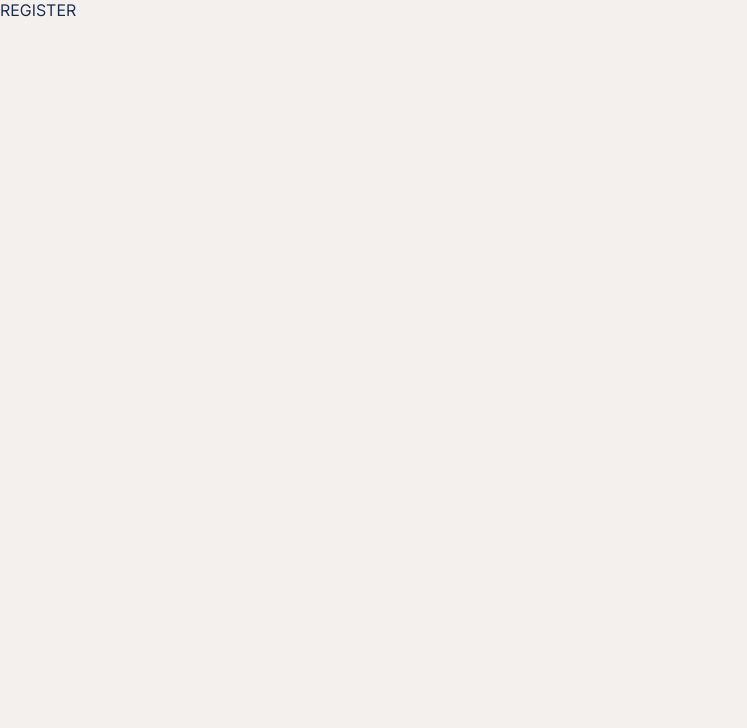
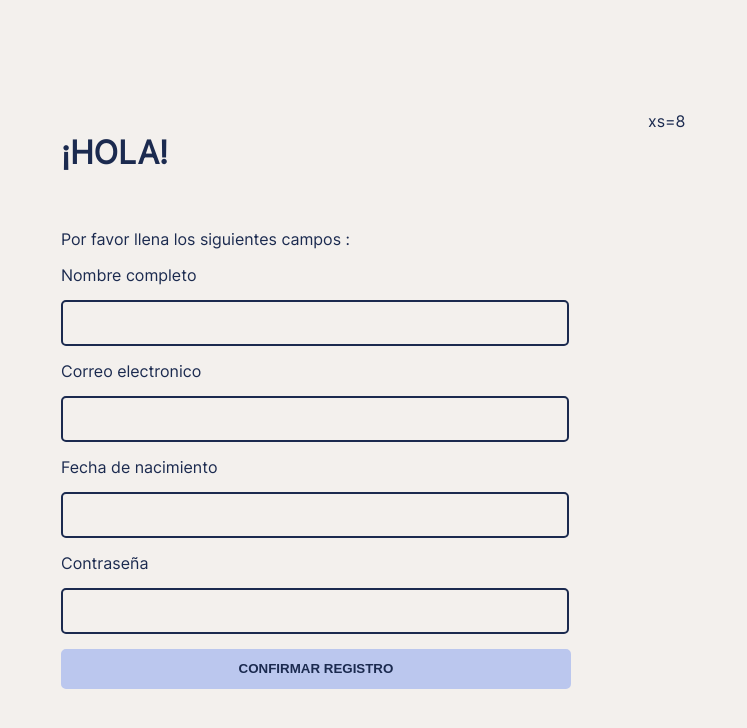
Before and after one commit to paovarizo/centro-educativo-platon, a React (Create React App) app: page /register in a window 1280 px wide. Shown: the top 728 px of the page, without its empty margins (0-747 px from the left). Built offline with nearby package versions, Linux system fonts and the light colour scheme.

Commit message:
add register form

```diff
--- a/src/components/Register/Register.scss
+++ b/src/components/Register/Register.scss
@@ -0,0 +1,41 @@
+@import '../../styles/base';
+
+
+body{
+    background: $color-beige;
+    font-family: $font-inter-regular;
+    color: $color-blue;
+}
+label{
+    display: block;
+}
+input{
+    display: block;
+}
+button{
+    display: block;
+}
+
+.Grid-container{
+    height: 100vh;
+    display: flex;
+    align-items: center;
+}
+.input-mail,.input-password, .input-name, .input-date-birth{
+    width: 500px;
+    height: 40px;
+    border: 2px solid $color-blue;
+    border-radius: 5px;
+    background: transparent;
+    margin-top: 15px;
+    margin-bottom: 15px;
+}
+.button-enter{
+    width: 510px;
+    height: 40px;
+    background-color: $color-blue-light;
+    color: $color-blue;
+    font-weight: bold;
+    border: 2px solid $color-blue-light;
+    border-radius: 5px;
+}
--- a/src/components/Register/RegisterRender.js
+++ b/src/components/Register/RegisterRender.js
@@ -1,8 +1,31 @@
-
+import './Register.scss'
+import Grid from '@mui/material/Grid';
 export const RegisterRender = ()=> {
     return(
         <>
-        <div>REGISTER</div>
+        <div className='Grid-container'>
+            <Grid container spacing={2} className='Container'>
+                <Grid item xs={6} sx={{display: 'flex', justifyContent: 'center'}}>
+                    <div>
+                        <h1>¡HOLA!</h1>
+                        <br></br>
+                        <p>Por favor llena los siguientes campos :</p>
+                        <label>Nombre completo</label>
+                        <input className='input-name'/>
+                        <label>Correo electronico</label>
+                        <input className='input-mail'/>
+                        <label>Fecha de nacimiento</label>
+                        <input className='input-date-birth'/>
+                        <label>Contraseña</label>
+                        <input className='input-password'/>
+                        <button className='button-enter'>CONFIRMAR REGISTRO</button>
+                    </div>
+                </Grid>
+                <Grid item xs={6}>
+                    <div>xs=8</div>
+                </Grid>
+            </Grid>
+        </div>
         </>
     )
 }
```
